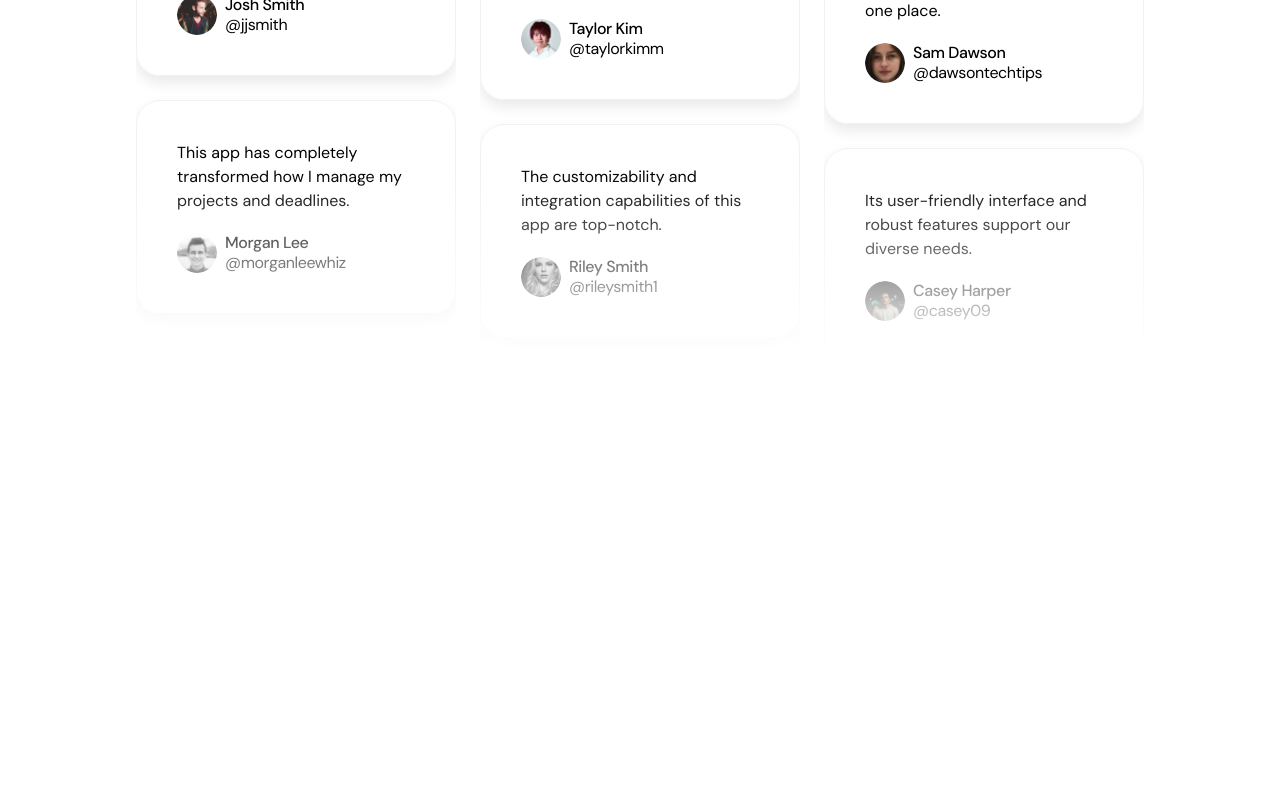
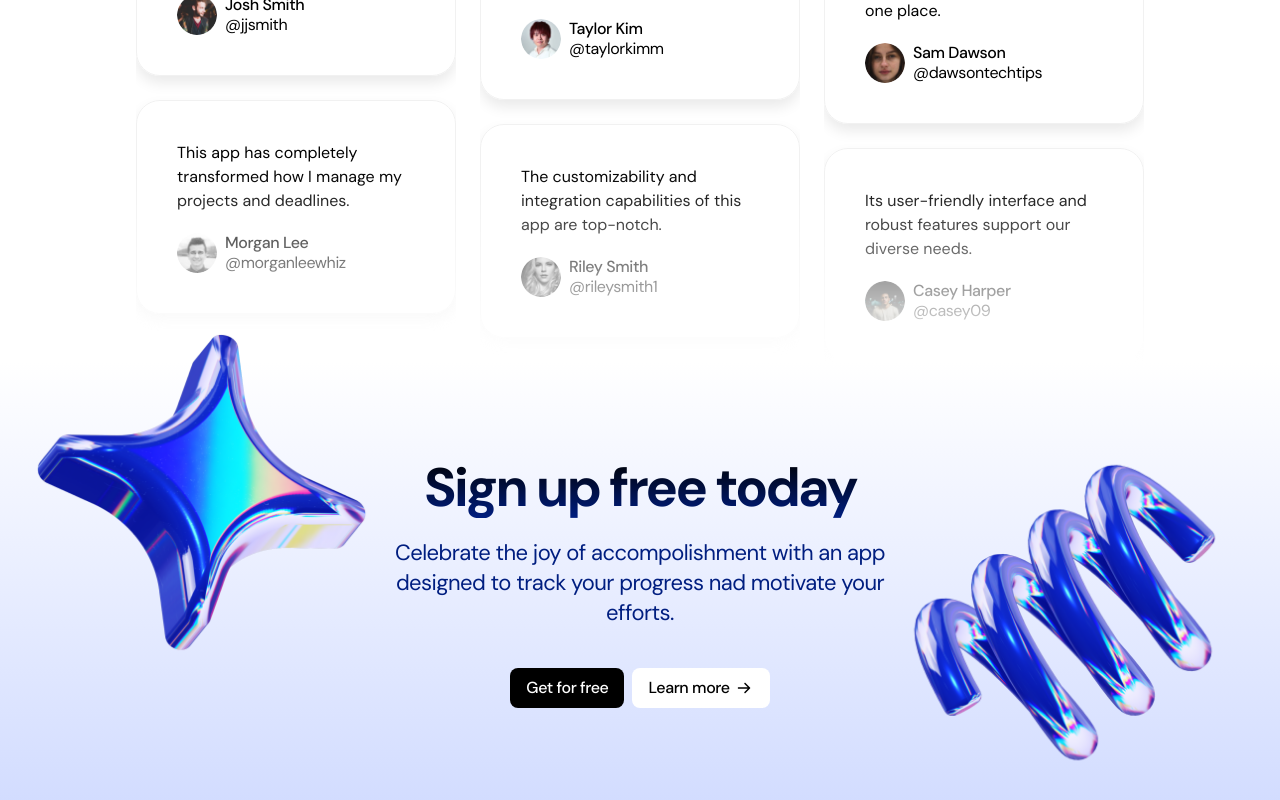
Before and after one commit to Hrithik0112/Light-Saas-landing-page-UI, a Next.js app: page / in a window 1280 px wide. Shown: the part 3843-4643 px from the top of the page. Before the commit the page ends 4205 px from the top, so only its background shows below. Built offline with nearby package versions, Linux system fonts and the light colour scheme.

Commit message:
Feat : Call to Action section added

```diff
--- a/app/page.tsx
+++ b/app/page.tsx
@@ -1,3 +1,4 @@
+import CallToAction from "@/sections/CallToAction";
 import { Header } from "@/sections/Header";
 import { Hero } from "@/sections/Hero";
 import { LogoTicker } from "@/sections/LogoTicker";
@@ -15,6 +16,7 @@ export default function Home() {
     <ProductShowcase/>
     <Pricing/>
     <Testimonials/>
+    <CallToAction/>
     </>
   );
 }
--- /dev/null
+++ b/sections/CallToAction.tsx
@@ -0,0 +1,34 @@
+import React from "react";
+import ArrowRight from "../public/arrow-right.svg";
+import starImage from "../public/star.png"
+import springImage from "../public/spring.png"
+import Image from "next/image";
+
+const CallToAction = () => {
+  return (
+    <section className="py-24 bg-gradient-to-b from-white to-[#d2dcff] overflow-x-clip ">
+      <div className="container">
+        <div className="section-wrapper relative">
+
+        <h2 className="section-title">Sign up free today</h2>
+        <p className="section-desc mt-5">
+          Celebrate the joy of accompolishment with an app designed to track your progress nad
+          motivate your efforts.
+        </p>
+        <Image src={starImage} alt="star image" width={360} className="absolute -left-[350px] -top-[137px]"/>
+        <Image src={springImage} alt="spring image" width={360} className="absolute -right-[331px] -top-[19px]"/>
+        </div>
+        <div className="flex gap-2 justify-center mt-10">
+          <button className="btn btn-primary">Get for free</button>
+          <button className="btn btn-text gap-1">
+
+            <span>Learn more</span>
+            <ArrowRight className="size-5" />
+          </button>
+        </div>
+      </div>
+    </section>
+  );
+};
+
+export default CallToAction;
```
Also changed, not shown: public/spring.png (added), public/star.png (added).
